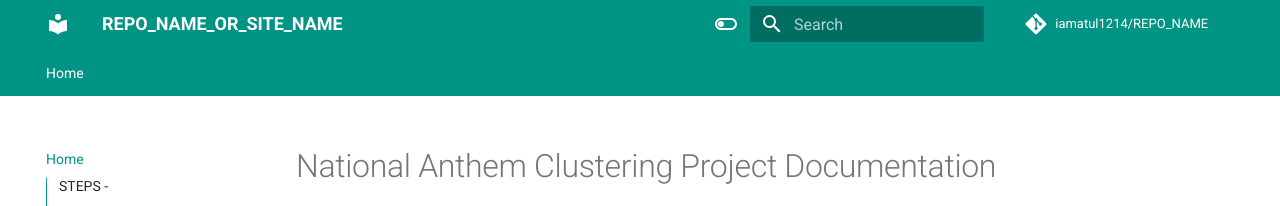
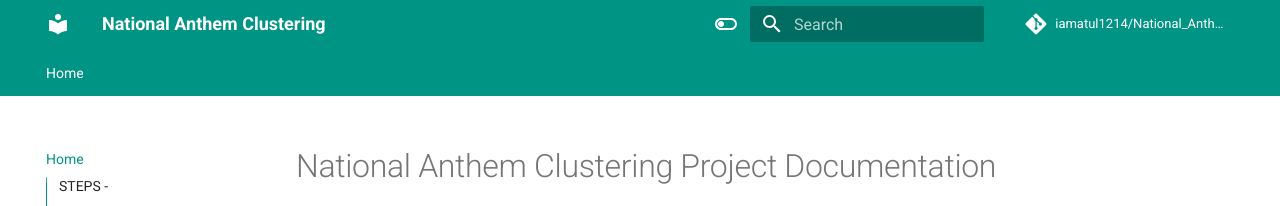
Before and after one commit to iamatul1214/National_Anthems_Clustering, an MkDocs documentation site: the page built from docs/index.md, in a window 1280 px wide. Shown: the top 206 px of the page. Built offline with MkDocs 1.6.1 and Material for MkDocs 9.7.7, drawn with Linux system fonts in a browser that asks for light colours; comment, search, counter and statistics services are not loaded.

Commit message:
updated mkdocs

```diff
--- a/mkdocs.yml
+++ b/mkdocs.yml
@@ -1,5 +1,5 @@
 # Project information
-site_name: REPO_NAME_OR_SITE_NAME
+site_name: National Anthem Clustering
 # defeine TOC or order of website-
 nav:
   - Home: index.md
@@ -8,8 +8,8 @@ site_author: Atul Kumar Rai
 site_description: >-
   DESCRIPTION
 # Repository
-repo_name: iamatul1214/REPO_NAME
-repo_url: https://github.com/iamatul1214/REPO_NAME
+repo_name: iamatul1214/National_Anthem_Clustering
+repo_url: https://github.com/iamatul1214/National_Anthems_Clustering
 
 # Configuration
 theme:
```
